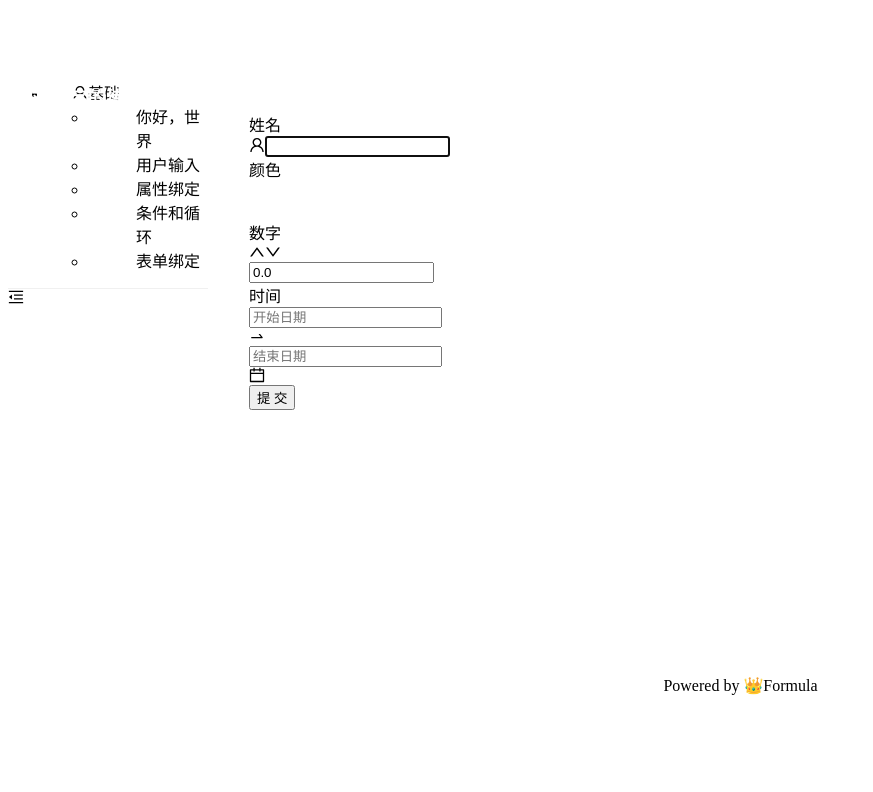
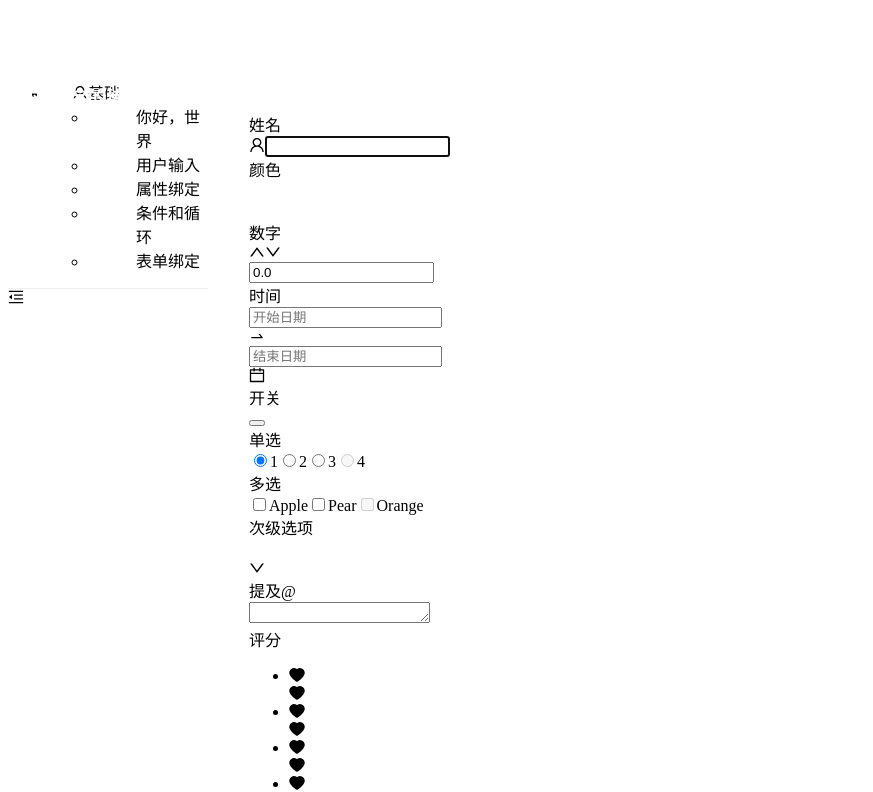
Before and after one commit to Formulaaa/vueplay, a Vue app: page /home/form-bind in a window 1280 px wide. Shown: the top 792 px of the page, without its empty margins (0-873 px from the left). Built offline with nearby package versions, Linux system fonts and the light colour scheme.

Commit message:
增加表单内容

```diff
--- a/src/layout/ContentArea/ContentArea.vue
+++ b/src/layout/ContentArea/ContentArea.vue
@@ -4,7 +4,7 @@
  * @Author: congsir
  * @Date: 2022-09-14 15:22:12
  * @LastEditors: Please set LastEditors
- * @LastEditTime: 2022-09-18 11:26:35
+ * @LastEditTime: 2022-09-20 13:30:25
 -->
 <template>
   <a-layout :style="{marginLeft:'201px',padding:'24px 16px 16px'}">
@@ -13,10 +13,10 @@
       <a-breadcrumb-item>List</a-breadcrumb-item>
       <a-breadcrumb-item>App</a-breadcrumb-item>
     </a-breadcrumb> -->
-    <a-layout-content :style="{ background: '#fff',overflow: 'visiable',padding:'24px',minHeight:'540px' }">
+    <a-layout-content :style="{ background: '#fff',overflow: 'visiable',padding:'24px',minHeight:'75vh' }">
       <router-view></router-view>
     </a-layout-content>
-    <a-layout-footer :style="{ textAlign: 'center' }">
+    <a-layout-footer :style="{ textAlign: 'center'}">
       Powered by 👑Formula
     </a-layout-footer>
   </a-layout>
--- a/src/layout/index.vue
+++ b/src/layout/index.vue
@@ -4,7 +4,7 @@
  * @Author: congsir
  * @Date: 2022-09-14 15:18:44
  * @LastEditors: Please set LastEditors
- * @LastEditTime: 2022-09-18 11:23:51
+ * @LastEditTime: 2022-09-20 13:30:10
 -->
 <template>
     <a-layout>
--- a/src/views/basic/FormBind.vue
+++ b/src/views/basic/FormBind.vue
@@ -4,11 +4,11 @@
  * @Author: congsir
  * @Date: 2022-09-17 17:59:25
  * @LastEditors: Please set LastEditors
- * @LastEditTime: 2022-09-18 12:06:41
+ * @LastEditTime: 2022-10-07 23:06:37
 -->
 <template>
     <a-form :model="formData" autocomplete="off" name="user-form" ref="formRef" :label-col="{ span: 3}"
-        :wrapper-col="{ span: 8 }">
+        :wrapper-col="{ span: 8 }" layout="vertical">
         <a-form-item label="姓名" name="name" :rules="[{ required: true, message: '请输入姓名' }]">
             <a-input v-model:value="formData.name" autofocus>
                 <template #prefix>
@@ -31,6 +31,41 @@
             <a-range-picker showTime v-model:value="formData.date"></a-range-picker>
         </a-form-item>
 
+        <a-form-item label="开关" name="switch">
+            <a-switch v-model:checked="formData.switch"></a-switch>
+        </a-form-item>
+
+        <a-form-item label="单选" name="radio">
+            <a-radio-group v-model:value="formData.radio">
+                <a-radio value="1">1</a-radio>
+                <a-radio value="2">2</a-radio>
+                <a-radio value="3">3</a-radio>
+                <a-radio value="4" disabled>4</a-radio>
+            </a-radio-group>
+        </a-form-item>
+
+        <a-form-item label="多选" name="checkbox">
+            <a-checkbox-group v-model:checked="formData.checkbox" :options="options"></a-checkbox-group>
+        </a-form-item>
+
+        <a-form-item label="次级选项" name="cascader">
+            <a-cascader :options="cascaderOptions" v-model:value="formData.cascader"></a-cascader>
+        </a-form-item>
+
+        <a-form-item label="提及@" name="mention">
+            <a-mentions :options="mentionOptions" v-model:value="formData.mention">
+                <!-- <a-mentions-option v-for="men in mentionOptions" :key="men.value" :value="men.value">{{men.label}}</a-mentions-option> -->
+            </a-mentions>
+        </a-form-item>
+
+        <a-form-item label="评分" name="rate">
+            <a-rate v-model:value="formData.rate" allowClear allowHalf>
+                <template #character>
+                    <heart-filled></heart-filled>
+                </template>
+            </a-rate>
+        </a-form-item>
+
         <a-form-item :wrapper-col="{ offset: 8, span: 16 }">
             <a-button type="primary" html-type="submit">提交</a-button>
         </a-form-item>
@@ -38,19 +73,34 @@
 </template>
 
 <script setup lang="ts">
-import { UserOutlined } from '@ant-design/icons-vue';
+import { UserOutlined,HeartFilled } from '@ant-design/icons-vue';
 import { reactive, ref } from 'vue';
-import type { FormInstance } from 'ant-design-vue'
+import type { FormInstance, CascaderProps } from 'ant-design-vue'
 import type { Dayjs } from 'dayjs'
 import dayjs from 'dayjs';
+
+
 dayjs.locale("zhCN")
 // 定义表单接口
 interface Form {
     name: string,
     color: string[],
     number: number,
-    date: RangeValue | undefined
+    date: RangeValue | undefined,
+    switch: boolean,
+    radio: string,
+    checkbox: string[],
+    cascader: string,
+    mention: string,
+    rate: number
 }
+// 定义多选选项数据接口
+interface Options {
+    value: string,
+    label: string,
+    disabled?: boolean
+}
+
 // 定义时间类型
 type RangeValue = [Dayjs, Dayjs];
 
@@ -61,9 +111,82 @@ const formData = reactive<Form>({
     name: '',
     color: [],
     number: 0,
-    date: undefined
+    date: undefined,
+    switch: true,
+    radio: '1',
+    checkbox: [],
+    cascader: '',
+    mention: '',
+    rate: 3
 });
+// 定义多选框
+const options: Options[] = [
+    { label: 'Apple', value: 'Apple' },
+    { label: 'Pear', value: 'Pear' },
+    { label: 'Orange', value: 'Orange', disabled: true },
+];
+// 定义级联选择器
+const cascaderOptions: CascaderProps['options'] = [
+    {
+        value: 'zhejiang',
+        label: 'Zhejiang',
+        children: [
+            {
+                value: 'hangzhou',
+                label: 'Hangzhou',
+                children: [
+                    {
+                        value: 'xihu',
+                        label: 'West Lake',
+                    },
+                ],
+            },
+        ],
+    },
+    {
+        value: 'jiangsu',
+        label: 'Jiangsu',
+        children: [
+            {
+                value: 'nanjing',
+                label: 'Nanjing',
+                children: [
+                    {
+                        value: 'zhonghuamen',
+                        label: 'zhonghuamen'
+                    }]
+            }
+        ]
+    }
+];
 
+// 定义提及@
+const mentionOptions: Options[] = [
+    {
+        value: 'afc163',
+        label: 'afc163',
+    },
+    {
+        value: 'benjycui',
+        label: 'benjycui',
+    },
+    {
+        value: 'yiminghe',
+        label: 'yiminghe',
+    },
+    {
+        value: 'RaoHai',
+        label: 'RaoHai',
+    },
+    {
+        value: '中文',
+        label: '中文',
+    },
+    {
+        value: 'にほんご',
+        label: 'にほんご',
+    },
+]
 
 </script>
 
```
Also changed, not shown: components.d.ts (+8 -0 lines).
